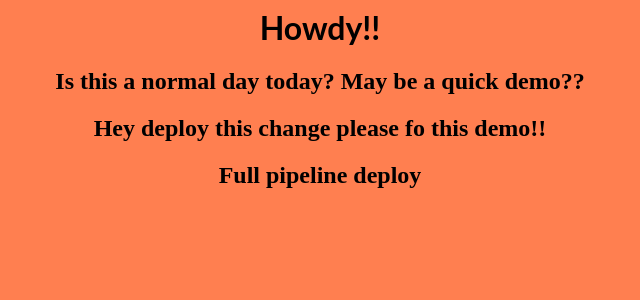
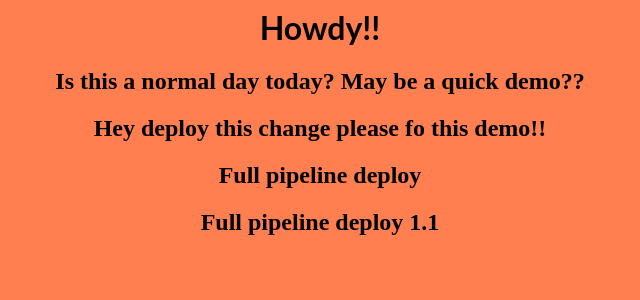
Before and after one commit to upentest-demo/devops-demo, a React (Create React App) app: page / in a window 1280 px wide. Shown: the top 300 px of the page, without its empty margins (320-960 px from the left). Built offline with nearby package versions, Linux system fonts and the light colour scheme.

Commit message:
Update App.js

```diff
--- a/src/App.js
+++ b/src/App.js
@@ -8,6 +8,7 @@ export default function App() {
       <h2>Is this a normal day today? May be a quick demo??</h2>
       <h2>Hey deploy this change please fo this demo!!</h2>
       <h2>Full pipeline deploy</h2>
+      <h2>Full pipeline deploy 1.1</h2>
     </div>
   );
 }
```
